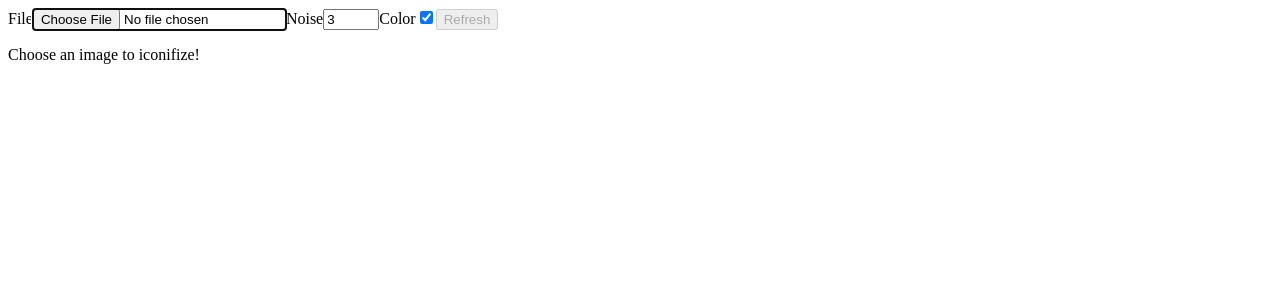
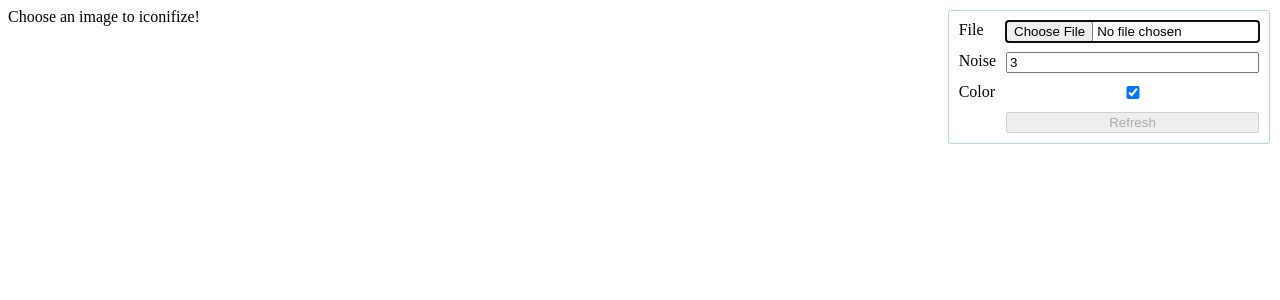
Before and after one commit to giladgray/iconographer, a React (Vite) app: page / in a window 1280 px wide. Shown: the top 300 px of the page. Built offline with nearby package versions, Linux system fonts and the light colour scheme.

Commit message:
add a little css

```diff
--- /dev/null
+++ b/src/app.css
@@ -0,0 +1,16 @@
+.settings {
+  position: absolute;
+  top: 10px;
+  right: 10px;
+
+  display: grid;
+  grid-template: 1fr / min-content minmax(min-content, 2fr);
+  grid-gap: 10px;
+  padding: 10px;
+  border: 1px solid lightblue;
+  border-radius: 3px;
+}
+
+.settings button {
+  grid-column-start: 2;
+}
--- a/src/app.tsx
+++ b/src/app.tsx
@@ -2,6 +2,8 @@ import { IconName } from "@blueprintjs/icons";
 import React from "react";
 import { IconGrid, replacePicCells, SIZE } from "./face";
 import { averages } from "./icons";
+
+import "./app.css";
 
 interface IState {
     status: "empty" | "loading" | "processing" | "done" | "error";
```
